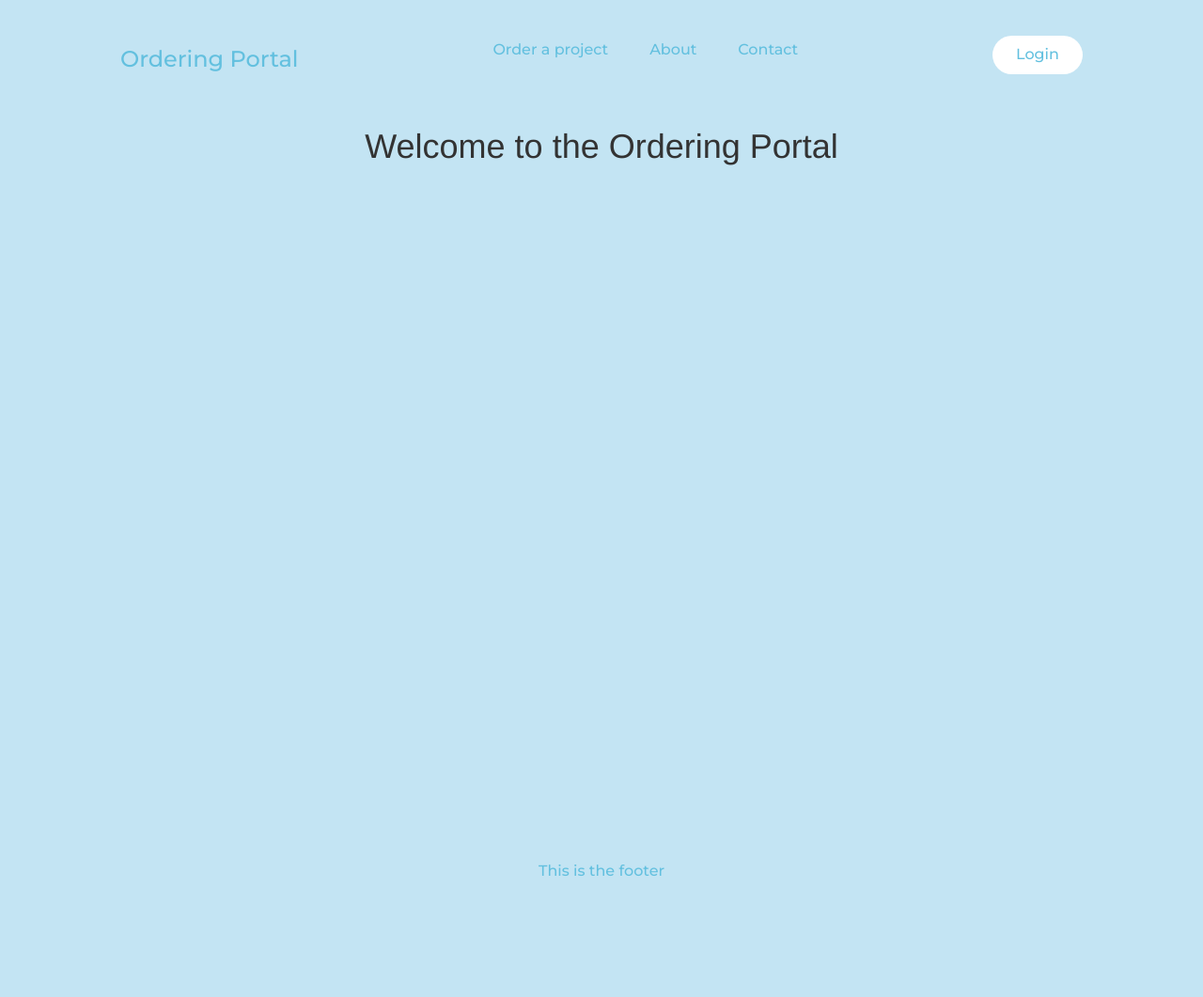
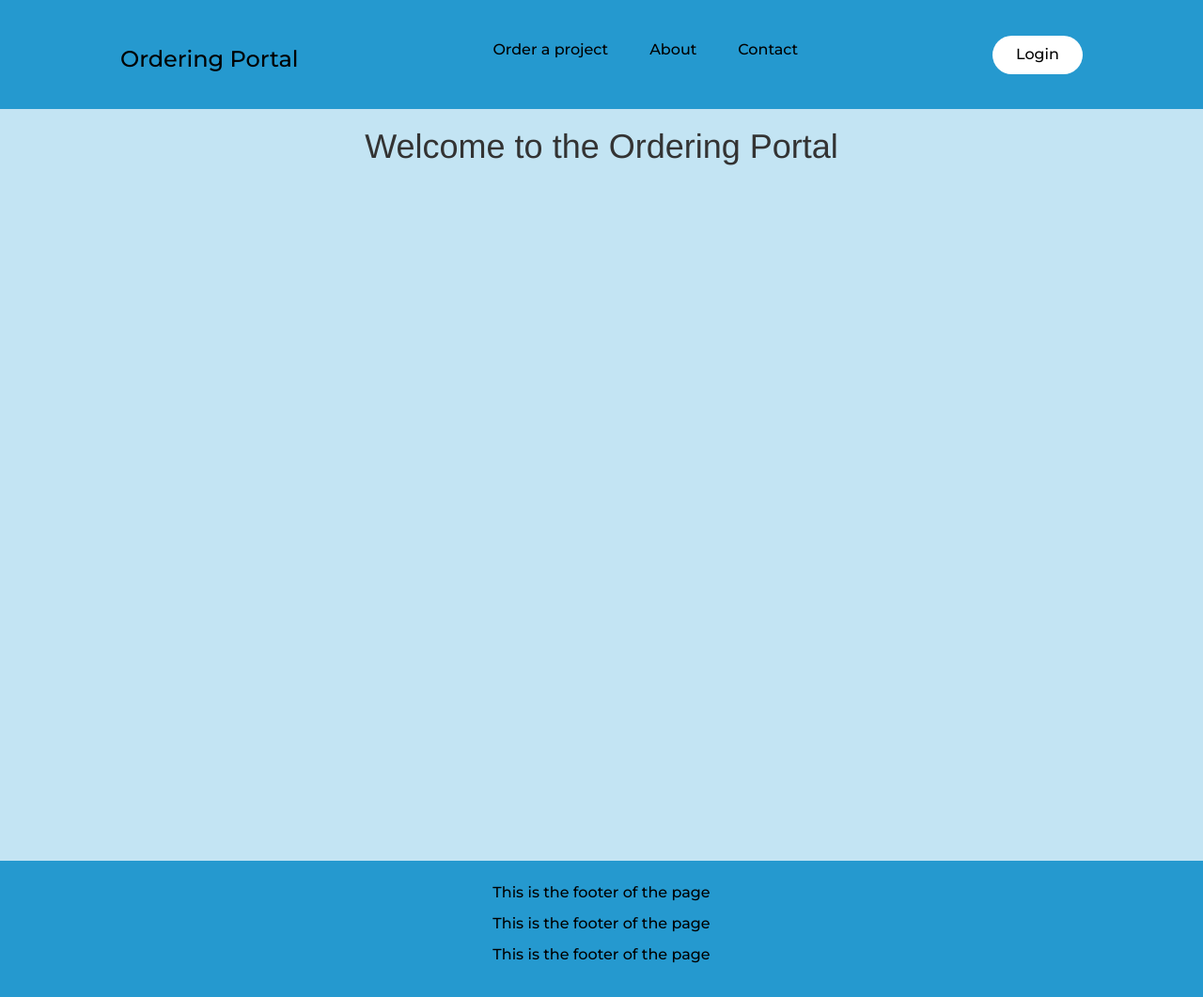
Before and after one commit to gustavlagneborg/ordering_portal, a Flask app: page / in a window 1280 px wide. Shown: the whole page at 94% size. Before the commit the page ends 932 px from the top, so only its background shows below. Run offline with Flask 3, Linux system fonts and the light colour scheme; some libraries are stand-ins or nearby versions.

Commit message:
fixing color for nav and footer

```diff
--- a/project/static/main.css
+++ b/project/static/main.css
@@ -28,13 +28,15 @@ html, body {
   margin-top: -50px;
   clear: both;
   padding-top: 50px;
+
 }
+
 
 li, a, button, footer{
   font-family: "Montserrat", sans-serif;
   font-weight: 500;
   font-size: 16px;
-  color: #63c0df;
+  color: black;
   text-decoration: none;
 }
 
@@ -43,6 +45,11 @@ header {
   justify-content: space-between;
   align-items: center;
   padding: 30px 10%;
+
+}
+
+#footer_content, header {
+  background-color: #2599cf;
 }
 
 p {
--- a/project/templates/base.html
+++ b/project/templates/base.html
@@ -51,7 +51,13 @@
 
 
     <footer id="footer">
-        <p>This is the footer</p>
+        <div id="footer_content">
+            <br>
+            <p>This is the footer of the page</p>
+            <p>This is the footer of the page</p>
+            <p>This is the footer of the page</p>
+            <br>
+        </div>
     </footer>
 
 </body>
```
